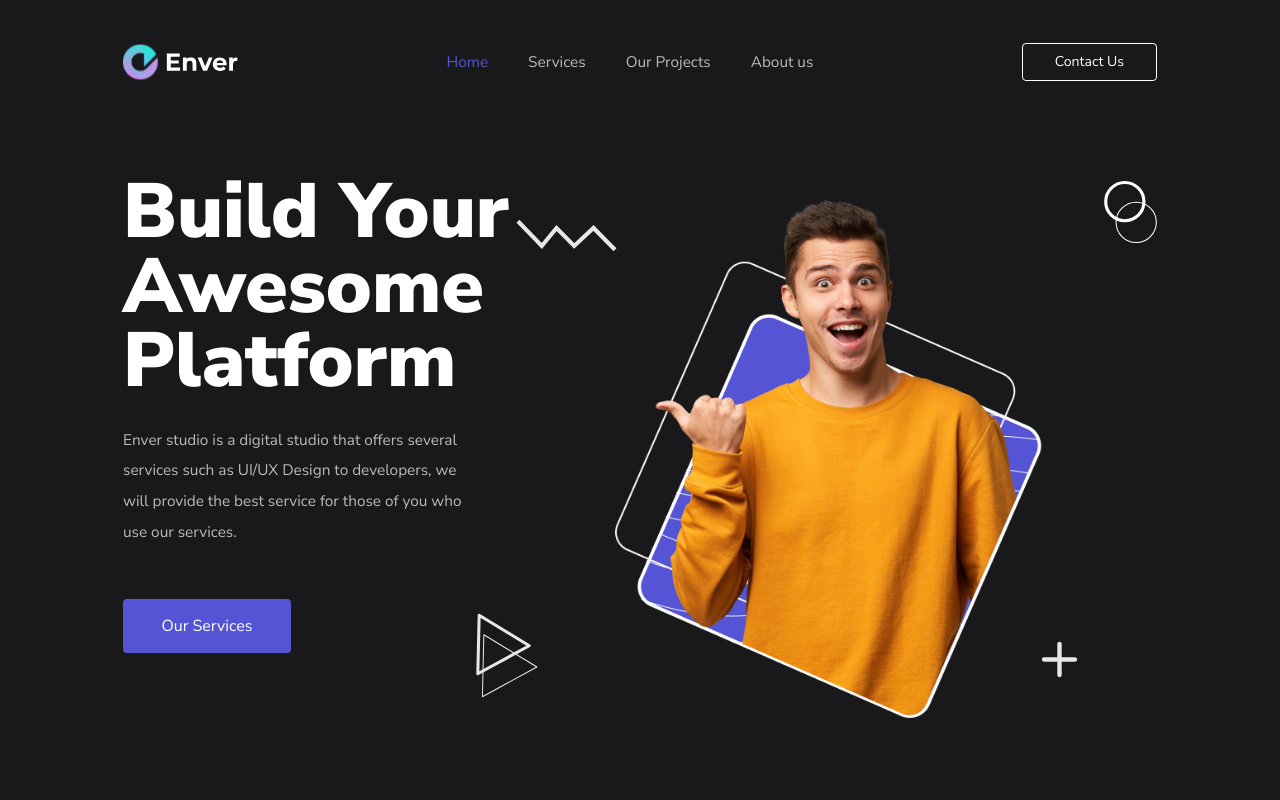
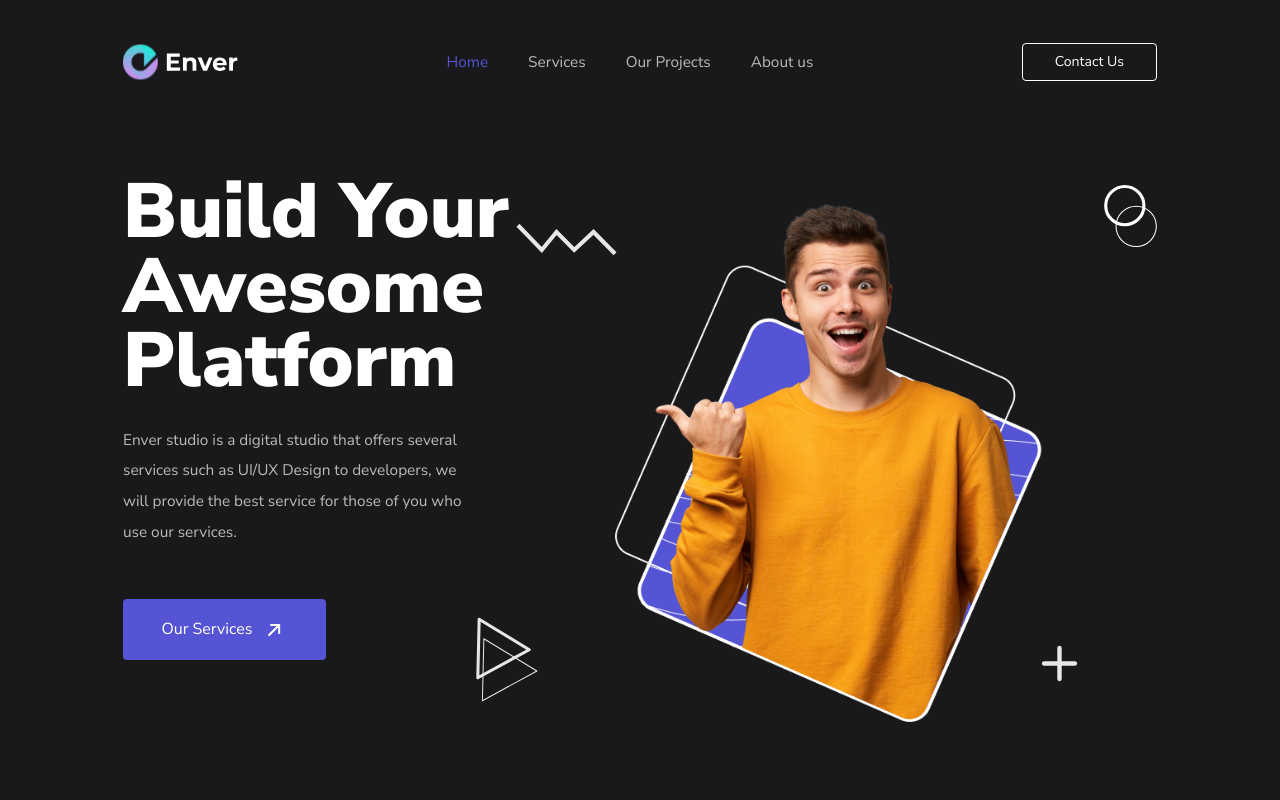
Before and after one commit to StVictoria/enver, a Next.js app: page / in a window 1280 px wide. Shown: the top 800 px of the page. Built offline with nearby package versions, Linux system fonts and the light colour scheme.

Commit message:
fix some styles

```diff
--- a/components/Banner/index.tsx
+++ b/components/Banner/index.tsx
@@ -1,6 +1,7 @@
 import { FC } from 'react'
 import Button from '../_common/Button'
 import s from './styles.module.sass'
+import arrowTop from '../../assets/arrowTop.svg'
 
 const Banner: FC = () => {
   return (
@@ -12,7 +13,7 @@ const Banner: FC = () => {
           UI/UX Design to developers, we will provide the best service for those
           of you who use our services.
         </p>
-        <Button text='Our Services' />
+        <Button text='Our Services' icon={arrowTop} />
       </div>
       <div className={s.banner_imageWrapper}>
         <div className={s.banner_image} />
--- a/components/_common/Button/index.tsx
+++ b/components/_common/Button/index.tsx
@@ -1,4 +1,5 @@
 import clsx from 'clsx'
+import Image from 'next/image'
 import { FC } from 'react'
 import s from './styles.module.sass'
 
@@ -6,9 +7,10 @@ interface IButtonProps {
   text: string
   size?: 'small' | 'large'
   variant?: 'outlined' | 'filled'
+  icon?: any
 }
 
-const Button: FC<IButtonProps> = ({ text, size, variant }) => {
+const Button: FC<IButtonProps> = ({ text, size, variant, icon }) => {
   return (
     <button
       className={clsx(s.button, {
@@ -17,6 +19,7 @@ const Button: FC<IButtonProps> = ({ text, size, variant }) => {
       })}
     >
       {text}
+      {icon && <Image className={s.button_image} src={icon} alt='icon' />}
     </button>
   )
 }
--- a/components/_common/Button/styles.module.sass
+++ b/components/_common/Button/styles.module.sass
@@ -2,6 +2,9 @@
 
 .button
     // position: relative
+    display: flex
+    justify-content: center
+    align-items: center
     padding: 1.4vw 3vw
     background-color: $color_primary
     border-radius: 4px
@@ -22,3 +25,6 @@
 .button.outlined
     border: 1px solid $color_white
     background-color: inherit
+
+.button_image
+    margin-left: 10px
--- a/styles/globals.sass
+++ b/styles/globals.sass
@@ -12,6 +12,9 @@
 ::-webkit-scrollbar-thumb
     background: #2c2c4f
     border-radius: 4px
+
+html
+    scroll-behavior: smooth
 
 body
     color: $color_white
```
Also changed, not shown: static/nav.ts (+5 -5 lines), assets/arrowTop.svg (added).
